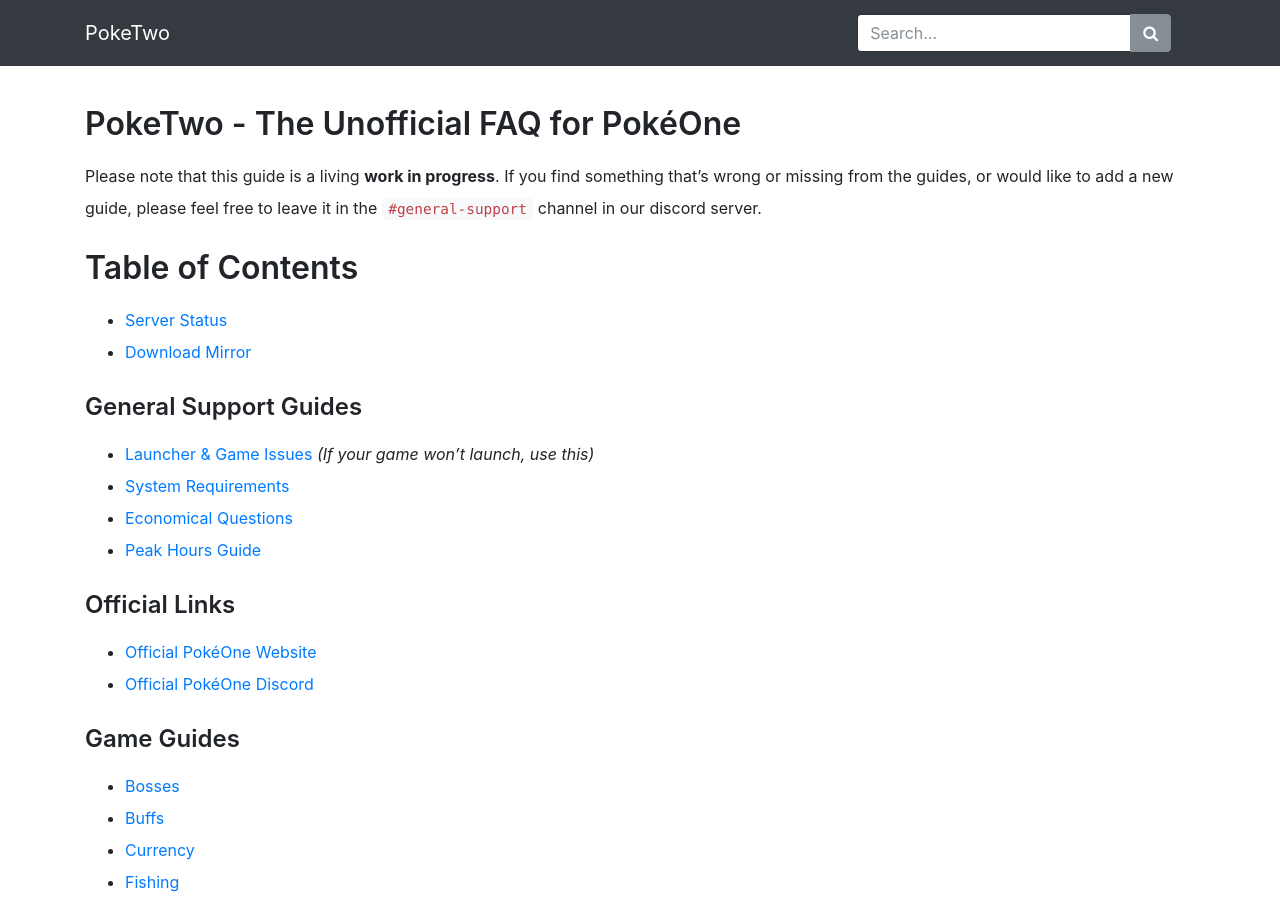
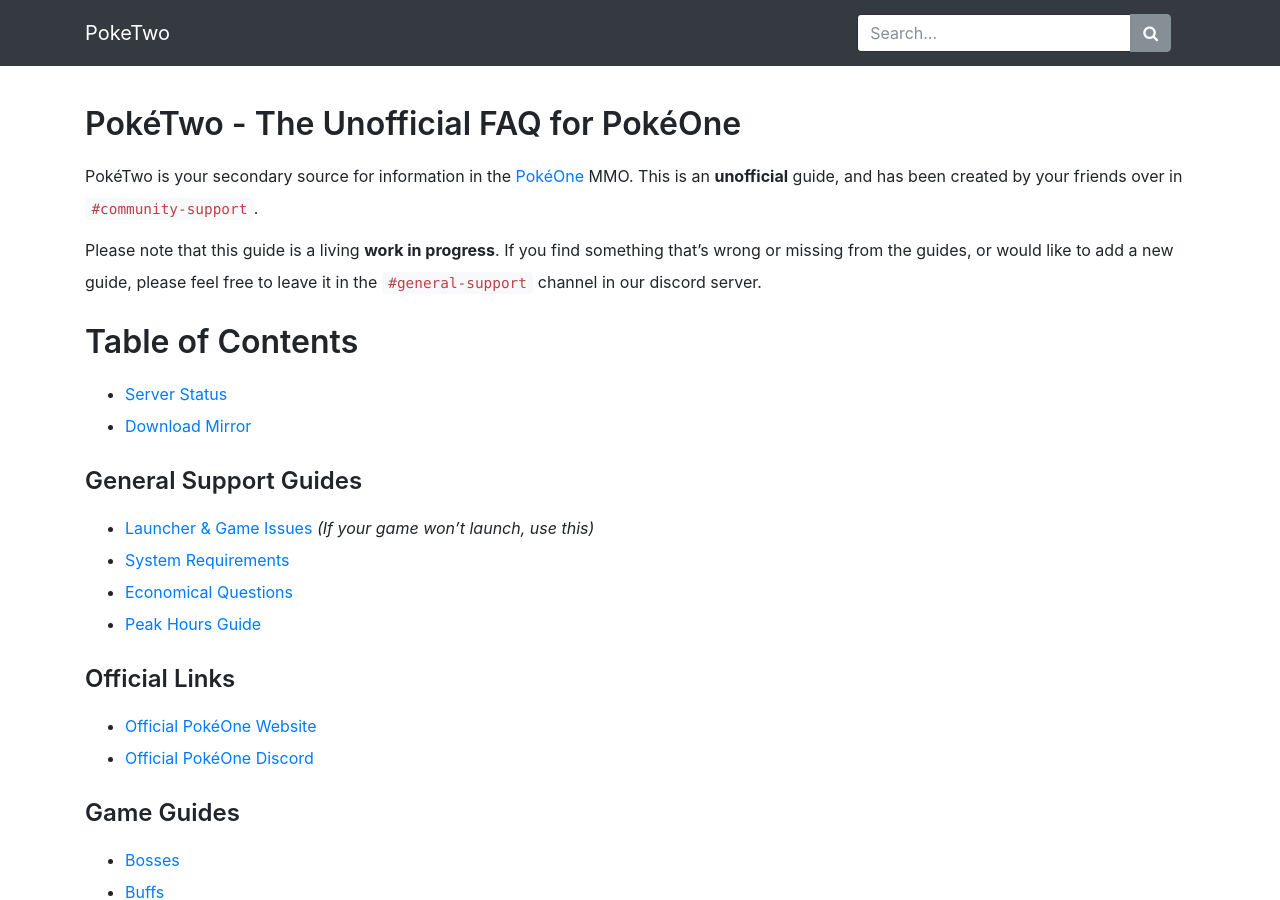
Before and after one commit to X3I/poketwo.com, a Jekyll site: the page built from index.md, in a window 1280 px wide and 900 px high. Built offline with Jekyll 4.4.1, drawn with Linux system fonts in a browser that asks for light colours; nearby versions of some CDN libraries; our own code applies the rules of GitHub Pages for plain Markdown files.

Commit message:
updating homepage

```diff
--- a/index.md
+++ b/index.md
@@ -2,7 +2,11 @@
 image: /img/logo.png
 ---
 
-# PokeTwo - The Unofficial FAQ for PokéOne
+# PokéTwo - The Unofficial FAQ for PokéOne
+
+PokéTwo is your secondary source for information in the
+[PokéOne](http://poke.one/) MMO. This is an __unofficial__ guide, and has been
+created by your friends over in `#community-support`.
 
 Please note that this guide is a living __work in progress__. If you find
 something that's wrong or missing from the guides, or would like to add a new
```
